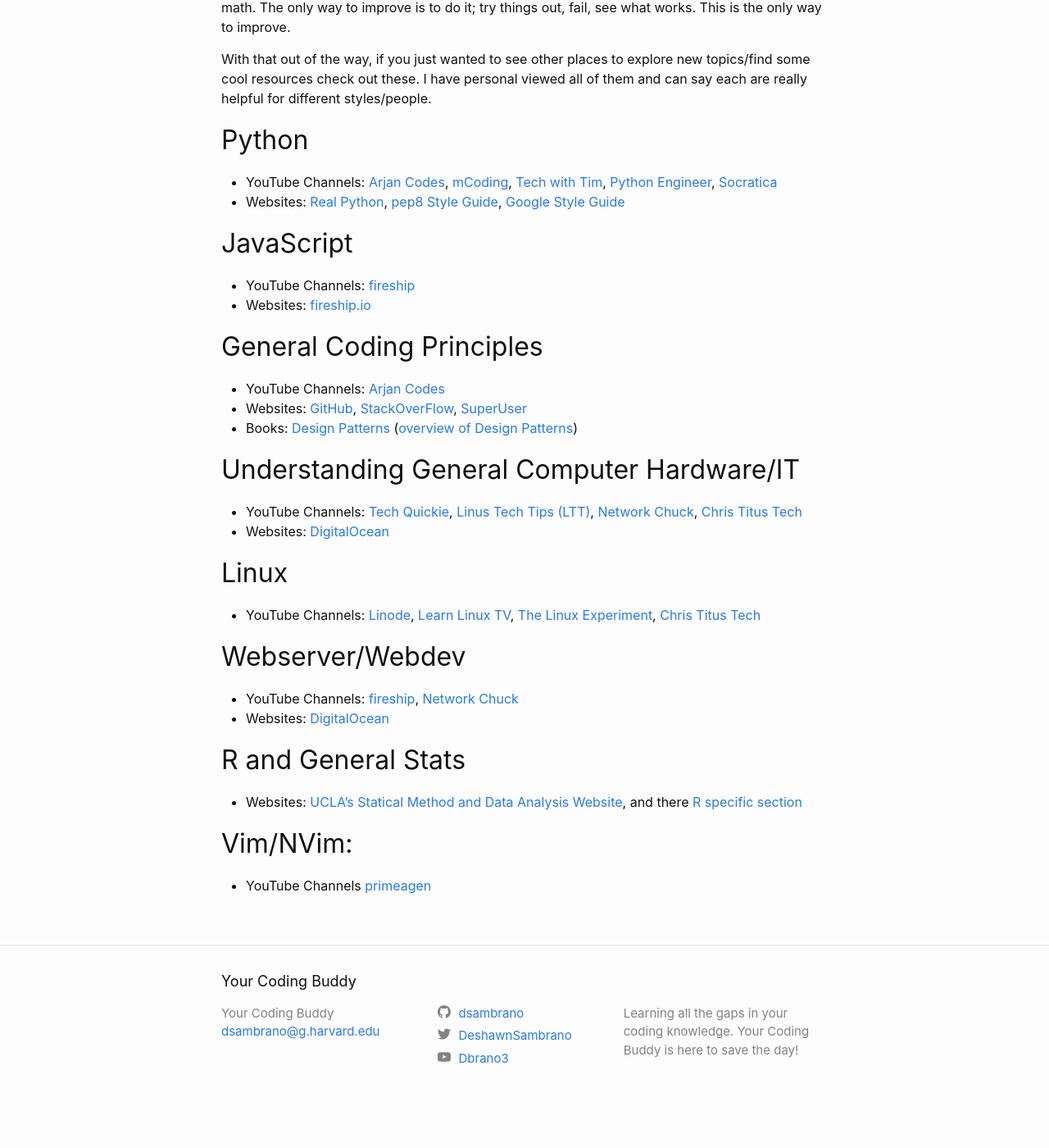
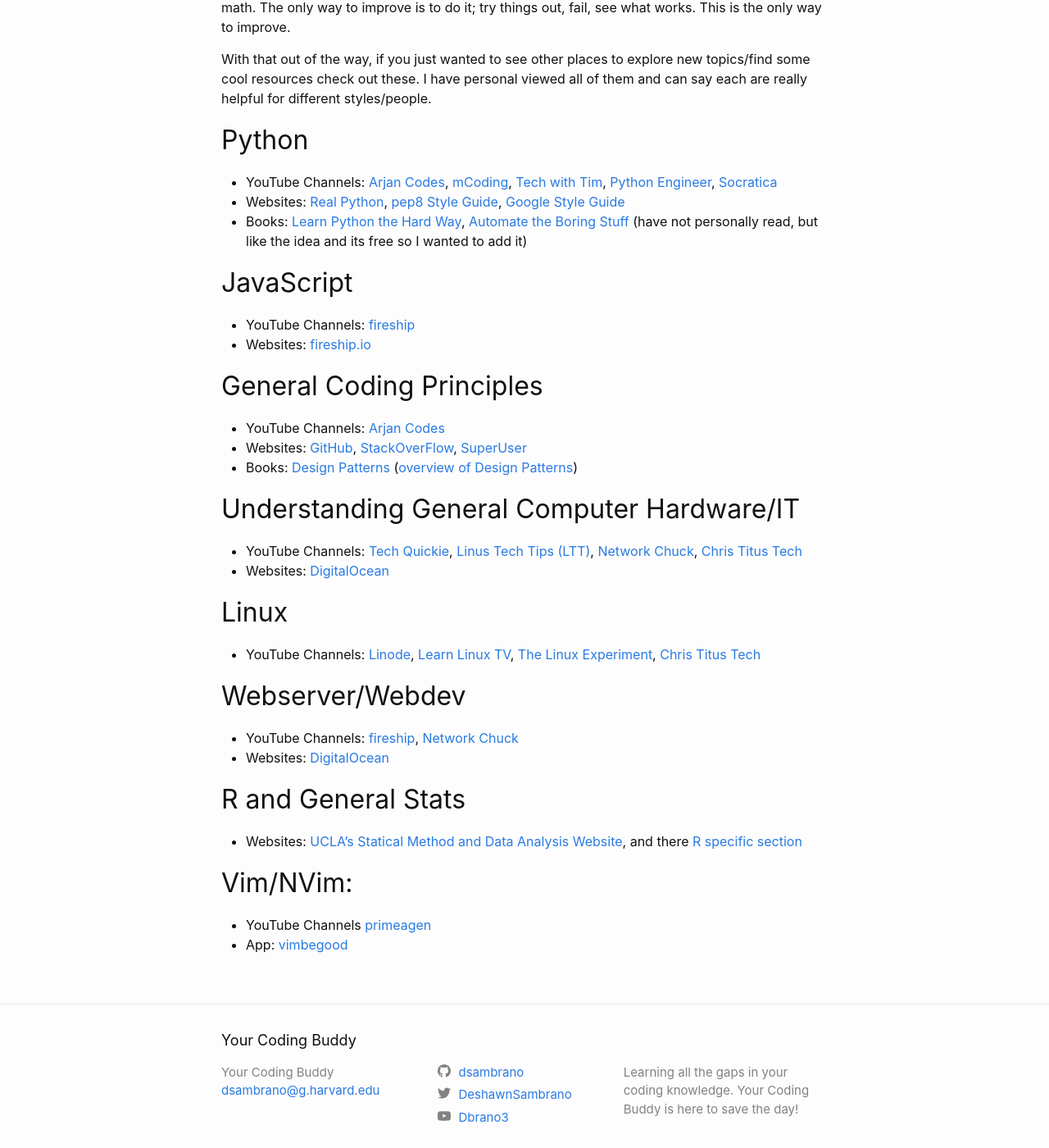
Before and after one commit to dsambrano/good_coding_practices, a Jekyll site: the page built from additional_resources.md, in a window 1280 px wide and 1400 px high, scrolled down 326 px. Shown: the whole window at 82% size. Built offline with Jekyll 4.4.1, drawn with Linux system fonts in a browser that asks for light colours; before the commit the page ends 1688 px from its top, so only the background shows below that.

Commit message:
Adding Resources

```diff
--- a/additional_resources.md
+++ b/additional_resources.md
@@ -26,6 +26,7 @@ I have personal viewed all of them and can say each are really helpful for diffe
 ## Python
 - YouTube Channels: [Arjan Codes][arjan], [mCoding][], [Tech with Tim][twt], [Python Engineer][pyengin], [Socratica][]
 - Websites: [Real Python][realpy], [pep8 Style Guide][pep8], [Google Style Guide][gstyle]
+- Books: [Learn Python the Hard Way][lpthaw], [Automate the Boring Stuff][automate] (have not personally read, but like the idea and its free so I wanted to add it)
 
 ## JavaScript
 - YouTube Channels: [fireship][fireyt]
@@ -52,6 +53,7 @@ I have personal viewed all of them and can say each are really helpful for diffe
 
 ## Vim/NVim:
 - YouTube Channels [primeagen][primeagenyt]
+- App: [vimbegood][]
 
 
 [arjan]: https://www.youtube.com/c/arjancodes "YT: Arjan Codes"
@@ -86,8 +88,12 @@ I have personal viewed all of them and can say each are really helpful for diffe
 [CTT]: https://www.youtube.com/c/christitustech "YT: Chris Titus Tech"
 
 [primeagenyt]: https://www.youtube.com/c/ThePrimeagen "YT: The Primeagen; Blazingly Fast"
+[vimbegood]: https://github.com/ThePrimeagen/vim-be-good "Nvim plugin: vimbegood"
 [Socratica]: https://www.youtube.com/c/Socratica "YT: Socratica Python Coding"
 [gh-pages]: https://pages.github.com/ "GitHub Pages for Free Webhosting for Static Sites"
 
 [SMDA]: https://stats.oarc.ucla.edu/other/dae/ "UCLA Statical Methods and Data Analytics Examples"
 [uclaR]: https://stats.oarc.ucla.edu/R/ "UCLA SMDA: R Specific Section"
+
+[lpthaw]: https://www.amazon.com/Learn-Python-Hard-Way-Introduction/dp/0321884914 "Learn Python the Hard Way"
+[automate]: https://automatetheboringstuff.com/ "Automate the Boring Stuff"
```
Also changed, not shown: 2 other files.
